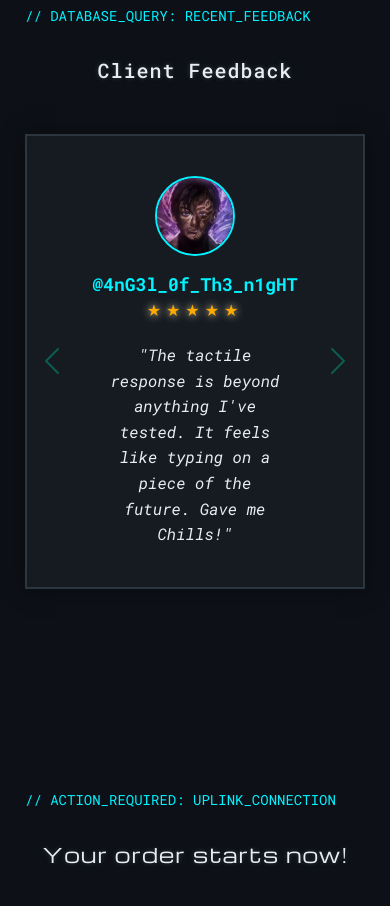
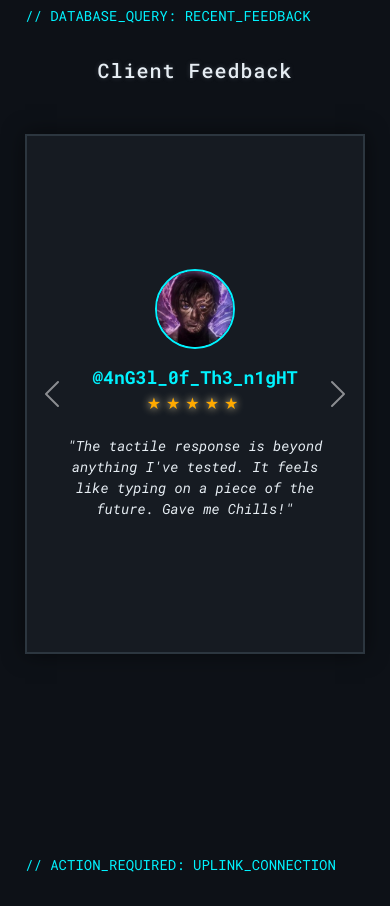
Before and after one commit to rafaelramunieh/ProjectCapacity, a React (Vite) app: page / in a window 390 px wide. Shown: the part 4840-5746 px from the top of the page. Built offline with nearby package versions, Linux system fonts and the light colour scheme.

Commit message:
fast-fix: temporary responsivity fix

```diff
--- a/src/components/Testimonials.css
+++ b/src/components/Testimonials.css
@@ -24,28 +24,73 @@
   border: 2px solid #2c363f;
   background: #161b22;
   box-shadow: 0 0 20px rgba(0, 0, 0, 0.5);
-
   display: flex;
   flex-direction: column;
   min-height: 350px;
 }
 
 .carousel-inner {
+  display: flex;
+  flex-direction: row;
+  width: 100%;
+  transition: transform 0.5s ease-in-out;
   flex: 1;
-  display: flex;
 }
 
 .carousel-item {
-  min-width: 80%;
+  min-width: 100%;
   width: 100%;
-  height: auto;
+  flex-shrink: 0;
+  box-sizing: border-box;
+}
+
+.testimonial-card {
+  padding: 40px 60px;
+  text-align: center;
+  display: flex;
+  flex-direction: column;
+  align-items: center;
+  justify-content: center;
+  height: 100%;
+}
+
+.user-photo {
+  width: 80px;
+  height: 80px;
+  border-radius: 50%;
+  border: 2px solid #00f3ff;
+  margin-bottom: 15px;
+  object-fit: cover;
+}
+
+.user-name {
+  display: block;
+  color: #00f3ff;
+  font-weight: bold;
+  font-size: 18px;
+}
+
+.user-rating {
+  color: #ffaa00;
+  letter-spacing: 5px;
+  text-shadow: 0 0 8px #efe1b1;
+}
+
+.user-comment {
+  margin-top: 20px;
+  font-style: italic;
+  line-height: 1.6;
+  color: #e6edf3;
+  margin-bottom: 0;
+  max-width: 80%;
+  word-wrap: break-word;
 }
 
 .nav-btn {
   position: absolute;
   top: 50%;
   transform: translateY(-50%);
-  background: rgba(0, 243, 255, 0.1);
+  background: rgba(0, 243, 255, 0.5);
   border: 1px solid #00f3ff;
   color: #00f3ff;
   padding: 10px;
@@ -62,20 +107,51 @@
 .prev {
   left: 10px;
 }
+
 .next {
   right: 10px;
 }
 
-.carousel-control-prev-icon,
-.carousel-control-next-icon {
-  filter: invert(66%) sepia(90%) saturate(3000%) hue-rotate(150deg)
-    brightness(100%) contrast(100%);
-  position: absolute;
-  top: 50%;
-  transform: translateY(-50%);
-  color: #00f3ff;
-  padding: 10px;
-  cursor: pointer;
-  z-index: 10;
-  font-family: "Michroma", sans-serif;
+@media (max-width: 768px) {
+  #testimonial-carousel {
+    max-width: 100%;
+    height: 480px;
+    min-height: 480px;
+  }
+
+  .carousel-item {
+    height: 100%;
+  }
+
+  .testimonial-card {
+    padding: 20px 30px;
+  }
+
+  .user-comment {
+    font-size: 14px;
+    line-height: 1.5;
+    max-width: 100%;
+  }
+
+  .nav-btn {
+    padding: 8px;
+    font-size: 12px;
+    background: #00f3ff;
+    color: #0d1117;
+  }
+
+  .prev {
+    left: 5px;
+  }
+
+  .next {
+    right: 5px;
+  }
 }
+
+@media (max-width: 480px) {
+  #testimonial-carousel {
+    height: 520px;
+    min-height: 520px;
+  }
+}
```
